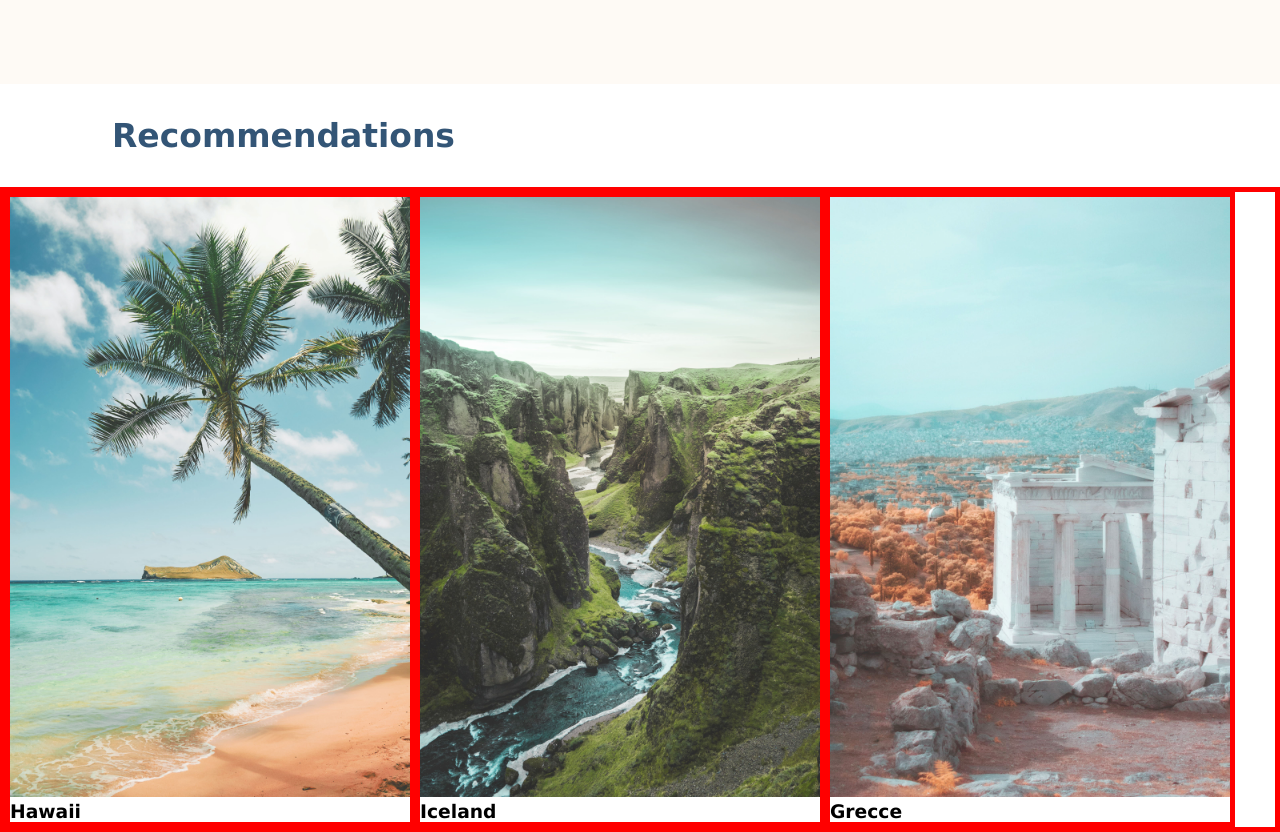
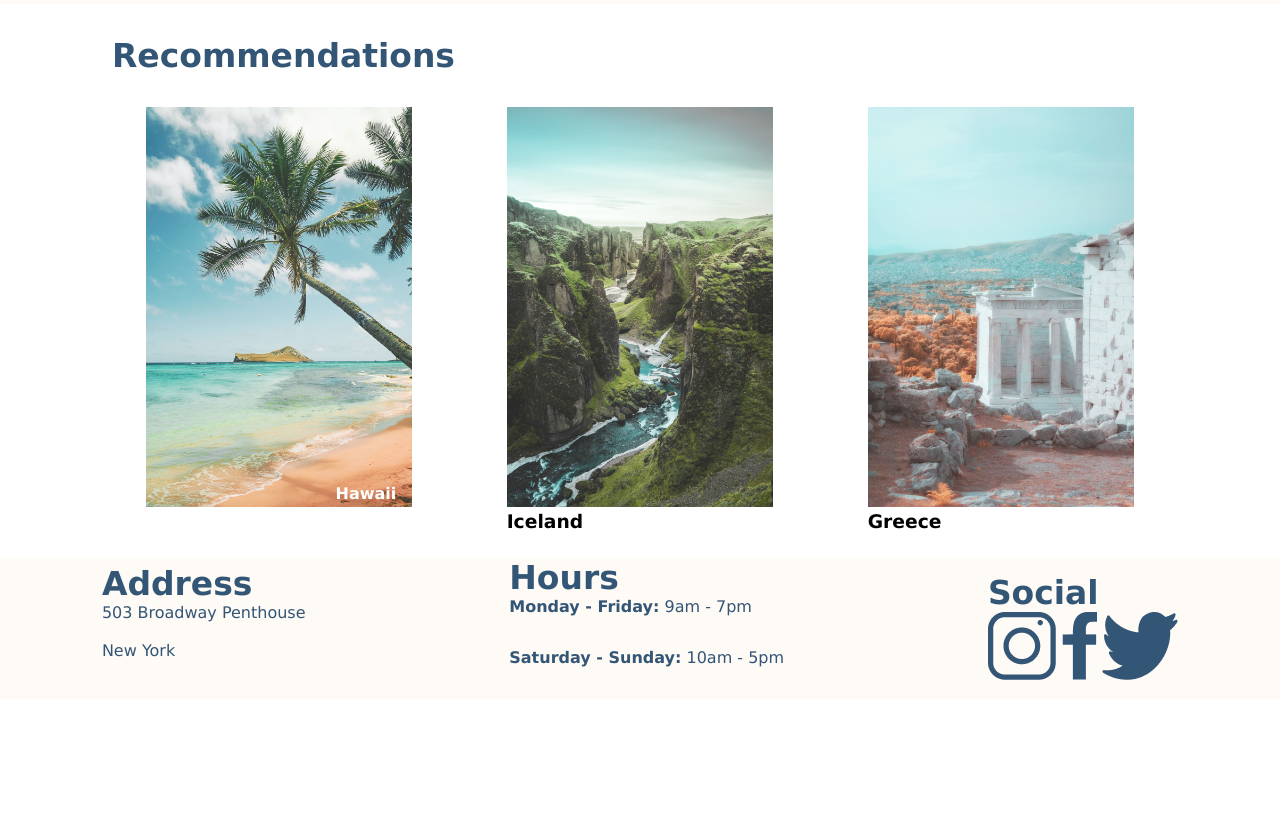
Before and after one commit to Jahad-Mohamed/jahad-mohamed-travelsite, a plain HTML site: page index.html in a window 1280 px wide. Shown: the part 662-1494 px from the top of the page. After the commit the page ends 1368 px from the top, so only its background shows below. Drawn offline with Linux system fonts and the light colour scheme.

Commit message:
seperated a tags ( nav anchor and conpotent card)

```diff
--- a/css/main.css
+++ b/css/main.css
@@ -16,6 +16,13 @@
   display: flex;
   align-items: center;
   justify-content: space-between;
+  position: fixed;
+  width: 100%;
+}
+
+.header__links {
+  border: 5px bold red;
+  display: flex;
 }
 
 .header__nav-logo {
@@ -34,6 +41,28 @@
   padding-right: 4rem;
 }
 
+a {
+  position: relative;
+  text-decoration: none;
+  color: black;
+  padding-bottom: 1.4rem;
+}
+
+.nav-anchor:hover::after {
+  content: "";
+  position: absolute;
+  left: 5%;
+  right: 5%;
+  bottom: 0;
+  border: 1px solid #db7a4e;
+}
+
+.bottom-right {
+  position: relative;
+  text-decoration: none;
+  color: white;
+  padding-bottom: 1.4rem;
+}
 .header__nav-links-item {
   text-decoration: none;
   list-style-type: none;
@@ -51,19 +80,19 @@
   flex-direction: column;
   justify-content: space-between;
   padding: 1.25rem;
+  margin-top: 15.625rem;
 }
 .main-content__top {
   background-color: #fefaf5;
   display: flex;
-  flex: 60%;
-  justify-content: space-evenly;
+
+  justify-content: center;
   padding: 5rem;
 }
 
 .main-content__top-left {
   margin: auto;
-  margin-left: 2rem;
-  padding: 2rem;
+  margin-left: 2.5rem;
 }
 
 h1 {
@@ -95,23 +124,55 @@ h2 {
 }
 
 .product__items {
-  border: 5px solid red;
+  justify-content: center;
+}
+.product__container {
   display: flex;
-  padding: 5-0px;
+  justify-content: space-evenly;
+  margin: 1.6rem 3.2rem;
+  box-sizing: border-box;
 }
 
 .product__hawaii,
 .product__iceland,
 .product__greece {
-  border: 5px solid red;
+  border-radius: 5px;
   color: black;
   position: relative;
 }
 
+.bottom-right {
+  position: absolute;
+  bottom: 8px;
+  right: 16px;
+  font-weight: bold;
+}
+
 .product__image {
-  min-height: 600px;
+  min-height: 400px;
   max-height: 250px;
 }
 .heading__item-name {
   color: black;
 }
+
+/* footer */
+
+.footer {
+  display: flex;
+  justify-content: center;
+  text-align: left;
+  background-color: #fefaf5;
+}
+
+.footer__sections {
+  border: 10px bold black;
+  text-align: left;
+  margin: auto;
+}
+
+.footer__title {
+  font-size: 2.06rem;
+  font-weight: bold;
+  color: #335576;
+}
--- a/index.html
+++ b/index.html
@@ -9,15 +9,17 @@
   </head>
   <body>
       <header class="header">
+        <div class="header__links">
           <span class="header__nav-logo">Travel Site</span>
           <nav class="header__nav">
             <ul class="header__nav-links">
-          <li class="header__nav-links-item"><a href="">Home</a></li>
-          <li class="header__nav-links-item"><a href="">Hawaii</a></li>
-          <li class="header__nav-links-item"><a href="">Iceland</a></li>
-          <li class="header__nav-links-item"><a href="">Greece</a></li>
+              <li class="header__nav-links-item"><a class="nav-anchor" href="">Home</a></li>
+              <li class="header__nav-links-item"><a class="nav-anchor" href="../pages/hawaii.html">Hawaii</a></li>
+              <li class="header__nav-links-item"><a class="nav-anchor" href="../pages/iceland.html">Iceland</a></li>
+              <li class="header__nav-links-item"><a class="nav-anchor" href="../pages/greece.html">Greece</a></li>
             </ul>
           </nav>
+        </div>
       </header>
 
     <main class="main-content">
@@ -31,7 +33,7 @@
           <button>Get started</button>
         </section>
         <section class="main-content__top-right">
-          <img src="../assets/Images/hero.png" alt="hero" width="600px" />
+          <img src="../assets/Images/hero.png" alt="hero" width="600px"/>
         </section>
       </div>
       <div>
@@ -39,14 +41,18 @@
           <h2> Recommendations</h2>
             </section>
       <section class="product__items">
-        <div class="product__hawaii">
+        <section class="product__container">
+
+        <div>
+          <a  href="./hawaii.html" class="product__link">
             <img
             src="../assets/images/hawaii.jpg"
             alt="hawaii"
             class="product__image"
+
           />
-        <h3 class="product__image-name">Hawaii</h3>
-
+          <div class="bottom-right">Hawaii</div>
+        </a>
       </div>
           <div class="product__iceland">
             <img
@@ -55,22 +61,52 @@
             class="product__image"
             />
           <h3 class="heading__item-name">Iceland</h3>
+          </div>
 
-        </div>
-        <div class="product__greece" >
-         <img
-          src="../assets/images/greece.jpg"
+          <div class="product__greece">
+            <img src="../assets/images/greece.jpg"
             alt="greece"
-          class="product__image"
-        />
-           <h3 class="heading__item-name">Grecce</h3>
-
-          </div>
+            class="product__image"/>
+            <h3 class="heading__item-name">Greece</h3>
+          </section>
       </section>
 
-        </section>
 
+
+
+
+        <footer class="footer">
+            <div class="footer__sections">
+                <h3 class="footer__title">Address</h3>
+                <p class="footer__address">503 Broadway Penthouse<br><br>New York</p>
             </div>
+            <div class="footer__sections">
+                <h3 class="footer__title">Hours</h3>
+                <p class="footer__hours-info">
+                  <strong>Monday - Friday:</strong> 9am - 7pm
+                </p>
+                <p class="footer__hours-info">
+                  <strong>Saturday - Sunday:</strong> 10am - 5pm
+                </p>
+            </div>
+            <div class="footer__sections">
+                <h3 class="footer__title">Social</h3>
+                <a href="facebook.com"
+                  ><img
+                    src="../assets/icons/icon-instagram.png"
+                    class="icon"
+                    alt="Instagram"
+                /></a>
+                <a href="yelp.com"></a>
+                <img src="../assets/icons/icon-facebook.png" class="icon" alt="Facebook" />
+                <a href="Facebook.com"></a>
+                <img
+                  src="../assets/icons/icon-twitter.png"
+                  class="icon"
+                  alt="Instagram"
+                />
+            </div>
+    </footer>
     </main>
   </body>
 </html>
```
Lines whose indentation alone changed are shown as unchanged.
